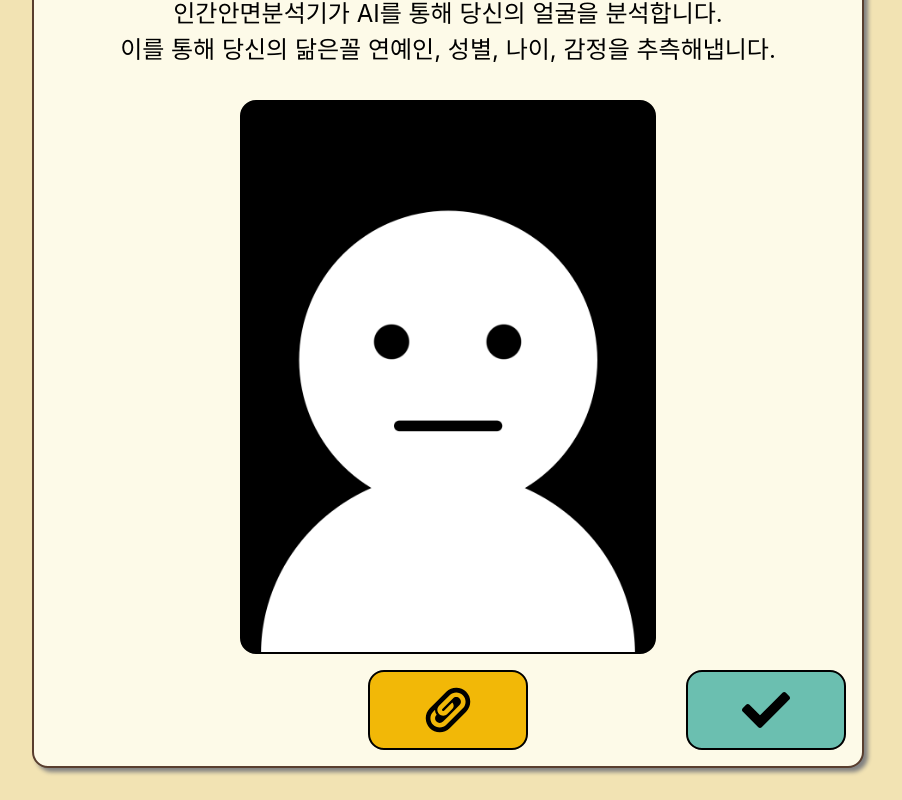
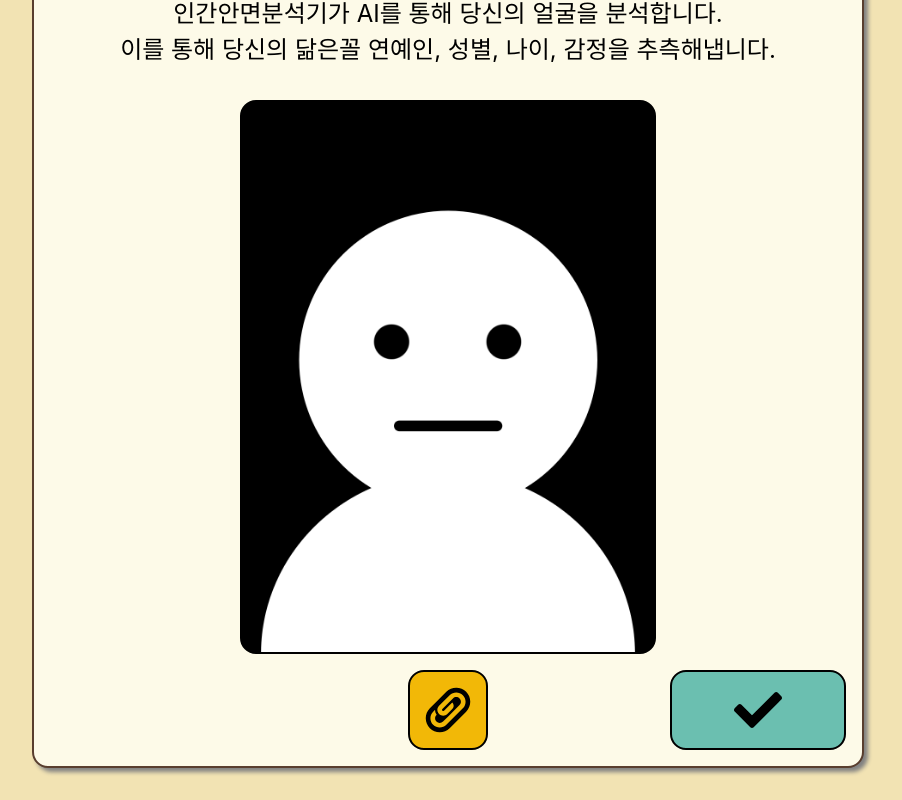
Before and after one commit to Shubidumdu/human-face, a React app: page / in a window 1280 px wide. Shown: the part 315-1115 px from the top of the page, without its empty margins (192-1094 px from the left). Built offline with nearby package versions, Linux system fonts and the light colour scheme.

Commit message:
버튼 리팩토링

```diff
--- a/src/components/CropModal.tsx
+++ b/src/components/CropModal.tsx
@@ -1,12 +1,9 @@
 import React, { useCallback } from 'react';
 import Modal from 'react-modal';
 import ReactCrop from "react-image-crop";
-import styled from './theme';
+import styled, { ButtonTiny, ButtonLabel } from './theme';
 import "react-image-crop/dist/ReactCrop.css";
 import {MdFileUpload, MdClose, MdCheck} from 'react-icons/md';
-import { css } from 'styled-components';
-import { darken, lighten } from 'polished';
-
 
 const ModalStyles:Modal.Styles = {
     overlay: {
@@ -65,33 +62,7 @@ function CropModal({
     onSuccess
 }: ModalProps) {
 
-    const CloseButton = useCallback(styled.button`
-    width: 6rem;
-    height: 3rem;
-    display: flex;
-    justify-content: center;
-    align-items: center;
-    padding: 0.5rem;
-    border-radius: 0.5rem;
-    border: 2px solid #000;;
-    cursor: pointer;
-
-    ${props => {
-        const color = props.color!
-        const selected = props.theme.color[color];
-        return css`
-          background: ${selected};
-          &:hover {
-            background: ${lighten(0.1, selected)};
-          }
-          &:active {
-            background: ${darken(0.1, selected)};
-          }
-          `;
-        }};
-    `,
-    [onClose]
-    );
+    const CloseButton = useCallback(ButtonTiny, [onClose]);
 
     const CropWrapper = useCallback(styled.div`
         width: 52rem;
@@ -142,57 +113,9 @@ function CropModal({
         border: 0;
     `, []);
 
-    const InputLabel = useCallback(styled.label`
-        width: 6rem;
-        height: 3rem;
-        display: flex;
-        justify-content: center;
-        align-items: center;
-        padding: 0.5rem;
-        border-radius: 0.5rem;
-        cursor: pointer;
-        border: 2px solid #000;
+    const InputLabel = useCallback(ButtonLabel, []);
 
-        ${props => {
-            const color = props.color!
-            const selected = props.theme.color[color];
-            return css`
-              background: ${selected};
-              &:hover {
-                background: ${lighten(0.1, selected)};
-              }
-              &:active {
-                background: ${darken(0.1, selected)};
-              }
-              `;
-            }};
-    `, []);
-
-    const SuccessButton = useCallback(styled.button`
-        width: 6rem;
-        height: 3rem;
-        display: flex;
-        justify-content: center;
-        align-items: center;
-        padding: 0.5rem;
-        border-radius: 0.5rem;
-        border: 2px solid #000;
-        cursor: pointer;
-
-        ${props => {
-            const color = props.color!
-            const selected = props.theme.color[color];
-            return css`
-              background: ${selected};
-              &:hover {
-                background: ${lighten(0.1, selected)};
-              }
-              &:active {
-                background: ${darken(0.1, selected)};
-              }
-              `;
-            }};
-    `, []);
+    const SuccessButton = useCallback(ButtonTiny, []);
 
     return (
         <Modal
--- a/src/components/Form.tsx
+++ b/src/components/Form.tsx
@@ -1,11 +1,9 @@
 import React from 'react';
-import styled from './theme';
-import { css } from 'styled-components';
+import styled, {ButtonBig, ButtonSmall} from './theme';
 import facesample2 from './imgs/facesample2.png';
 import titleImg from './imgs/title-medium2.png';
 import { TiAttachmentOutline } from 'react-icons/ti';
 import { FaCheck } from 'react-icons/fa';
-import { darken, lighten } from 'polished';
 
 type FormProps = {
     imageUrl: string;
@@ -55,32 +53,6 @@ function Form({
       text-align: center;
       font-size: 1.5rem;
     `
-    const Button = styled.button`
-      width: 10rem;
-      height: 5rem;
-      border-radius: 1rem;
-      border: 2px solid black;
-      margin-top: 1rem;
-      display: flex;
-      justify-content: center;
-      align-items: center;
-      cursor: pointer;
-      font-family: yangjin;
-
-      ${props => {
-        const color = props.color!
-        const selected = props.theme.color[color];
-        return css`
-          background: ${selected};
-          &:hover {
-            background: ${lighten(0.1, selected)};
-          }
-          &:active {
-            background: ${darken(0.1, selected)};
-          }
-          `;
-        }};
-    `
 
     const ButtonWrapper = styled.div`
         display: flex;
@@ -101,7 +73,7 @@ function Form({
         </Desc>
         <FaceImg alt='faceImg' src={src || facesample2} />
         <ButtonWrapper>
-          <Button
+          <ButtonSmall
             onClick={onOpen}
             color='yellow'
             style={{
@@ -110,15 +82,15 @@ function Form({
               transform: 'translateX(-50%)'
             }}>
             <TiAttachmentOutline size='3.5rem' color='black'/>
-          </Button>
-          <Button onClick={onSubmit}
+          </ButtonSmall>
+          <ButtonBig onClick={onSubmit}
             color='green'
             style={{
               position: 'absolute',
               right: '1rem',
             }}>
             <FaCheck size='3rem' color='black'/>
-          </Button>
+          </ButtonBig>
         </ButtonWrapper>
       </Form>
     );
--- a/src/components/Result.tsx
+++ b/src/components/Result.tsx
@@ -1,6 +1,5 @@
 import React from 'react';
 import { ClovaResult } from '../modules/clova';
-import Spinner from './Spinner';
 
 type ResultProps = {
     data: ClovaResult;
@@ -21,21 +20,17 @@ function Result({
     const {value: age, score: ageScore} = data.age;
     const {value: emotion, score: emotionScore} = data.emotion;
 
-    if(isLoading) return <Spinner isLoading={isLoading} />
-    else if(data.imageInfo.faceCount !== (-1 || 0))
-        {
+
+
     return (
         <div className="result">
-                    닮은 연예인: {celebName} 정확도: {celebScore} <br/>
+            닮은 유명인: {celebName} 정확도: {celebScore} <br/>
             성별 : {gender} 정확도: {genderScore} <br />
             나이 : {age} 정확도: {ageScore} <br />
             감정 : {emotion} 정확도: {emotionScore}
             <button onClick={onReset}>리셋!</button>
-                </div>
-            );
-        }
-    else return <Spinner isLoading={isLoading}/>
-
+        </div>);
     }
 
+
 export default Result;
--- a/src/components/theme.tsx
+++ b/src/components/theme.tsx
@@ -1,4 +1,5 @@
-import baseStyled, { ThemedStyledInterface } from 'styled-components';
+import baseStyled, { css, ThemedStyledInterface } from 'styled-components';
+import { darken, lighten } from 'polished';
 
 type Theme = {
   color: {
@@ -21,4 +22,109 @@ export const theme:Theme = {
 
 const styled = baseStyled as ThemedStyledInterface<Theme>;
 
+export const ButtonSmall = styled.button`
+  width: 5rem;
+  height: 5rem;
+  border-radius: 1rem;
+  border: 2px solid black;
+  margin-top: 1rem;
+  display: flex;
+  justify-content: center;
+  align-items: center;
+  cursor: pointer;
+  font-family: yangjin;
+
+  ${props => {
+    const color = props.color!
+    const selected = props.theme.color[color];
+    return css`
+      background: ${selected};
+      &:hover {
+        background: ${lighten(0.1, selected)};
+      }
+      &:active {
+        background: ${darken(0.1, selected)};
+      }
+      `;
+    }};
+`
+export const ButtonBig = styled.button`
+  width: 11rem;
+  height: 5rem;
+  border-radius: 1rem;
+  border: 2px solid black;
+  margin-top: 1rem;
+  display: flex;
+  justify-content: center;
+  align-items: center;
+  cursor: pointer;
+  font-family: yangjin;
+
+  ${props => {
+    const color = props.color!
+    const selected = props.theme.color[color];
+    return css`
+      background: ${selected};
+      &:hover {
+        background: ${lighten(0.1, selected)};
+      }
+      &:active {
+        background: ${darken(0.1, selected)};
+      }
+      `;
+    }};
+`
+
+export const ButtonTiny = styled.button`
+  width: 6rem;
+  height: 3rem;
+  display: flex;
+  justify-content: center;
+  align-items: center;
+  padding: 0.5rem;
+  border-radius: 0.5rem;
+  border: 2px solid #000;
+  cursor: pointer;
+
+  ${props => {
+      const color = props.color!
+      const selected = props.theme.color[color];
+      return css`
+        background: ${selected};
+        &:hover {
+          background: ${lighten(0.1, selected)};
+        }
+        &:active {
+          background: ${darken(0.1, selected)};
+        }
+        `;
+      }};
+`
+
+export const ButtonLabel = styled.label`
+  width: 6rem;
+  height: 3rem;
+  display: flex;
+  justify-content: center;
+  align-items: center;
+  padding: 0.5rem;
+  border-radius: 0.5rem;
+  cursor: pointer;
+  border: 2px solid #000;
+
+  ${props => {
+      const color = props.color!
+      const selected = props.theme.color[color];
+      return css`
+        background: ${selected};
+        &:hover {
+          background: ${lighten(0.1, selected)};
+        }
+        &:active {
+          background: ${darken(0.1, selected)};
+        }
+        `;
+      }};
+  `
+
 export default styled;
```
Lines whose indentation alone changed are shown as unchanged.
